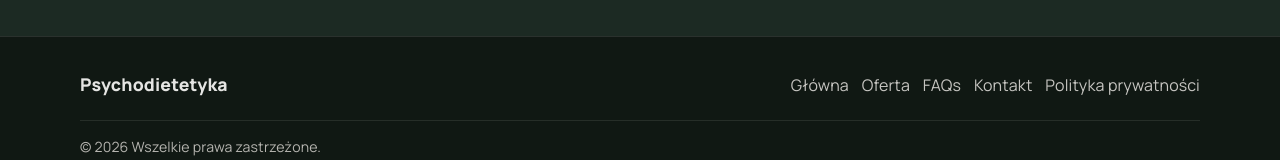
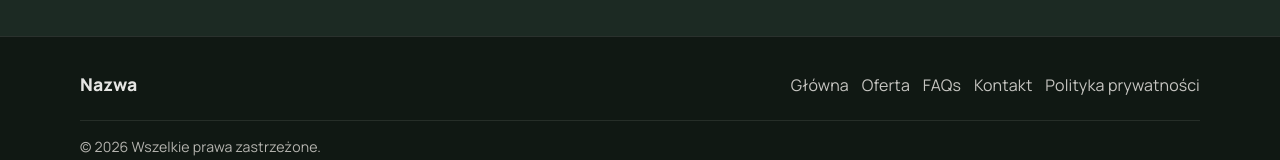
Before and after one commit to avinashi1/avinashi1.github.io, a plain HTML site: page polityka.html in a window 1280 px wide. Shown: the part 3646-3806 px from the top of the page. Drawn offline with nearby package versions, Linux system fonts and the light colour scheme; a web font is replaced by a local one.

Commit message:
Update polityka.html

```diff
--- a/polityka.html
+++ b/polityka.html
@@ -179,7 +179,7 @@
     <footer class="footer">
         <div class="container">
             <div class="footer-content">
-                <div class="footer-logo">Psychodietetyka</div>
+                <div class="footer-logo">Nazwa</div>
                 <nav class="footer-links" aria-label="Nawigacja w stopce">
                     <a href="index.html">Główna</a>
                     <a href="index.html#services">Oferta</a>
```
